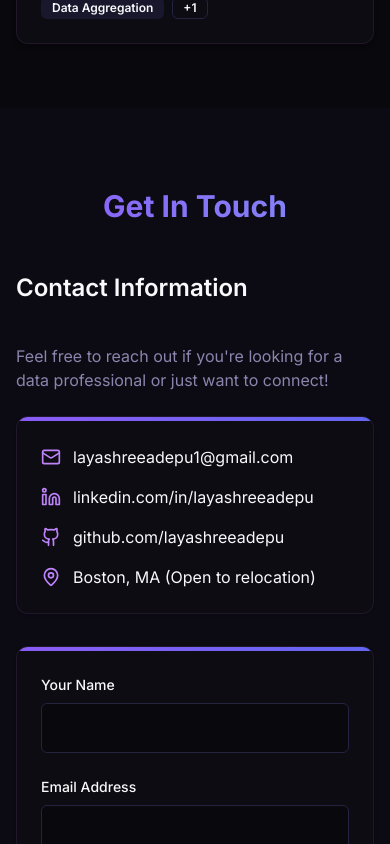
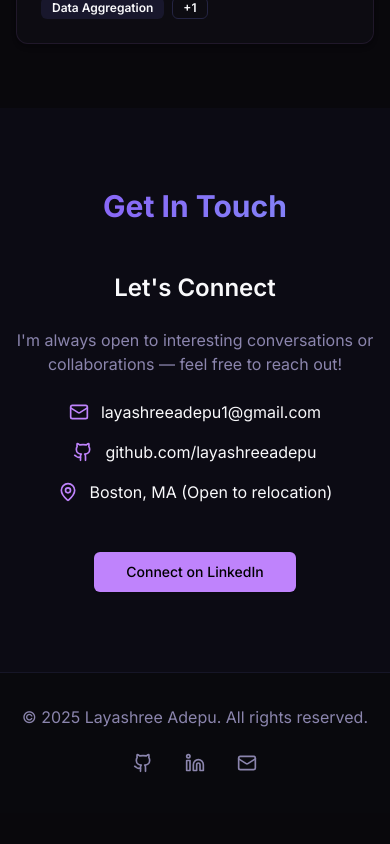
Before and after one commit to layashreeadepu/layashreewebsite, a Next.js app: page / in a window 390 px wide. Shown: the part 11156-12000 px from the top of the page. After the commit the page ends 11969 px from the top, so only its background shows below. Built offline with nearby package versions, Linux system fonts and the light colour scheme.

Commit message:
Update contact-section.tsx
Removed the message me part and the box layout

```diff
--- a/src/components/sections/contact-section.tsx
+++ b/src/components/sections/contact-section.tsx
@@ -1,10 +1,132 @@
+// "use client"
+
+// import { useState } from "react"
+// import { motion } from "framer-motion"
+// import { Button } from "@/components/ui/button"
+// import { Card, CardContent } from "@/components/ui/card"
+// import { toast } from "sonner"
+// import { Mail, Linkedin, Github, MapPin } from "lucide-react"
+
+// const containerVariants = {
+//   hidden: { opacity: 0 },
+//   visible: {
+//     opacity: 1,
+//     transition: {
+//       staggerChildren: 0.2,
+//     },
+//   },
+// }
+
+// const itemVariants = {
+//   hidden: { opacity: 0, y: 20 },
+//   visible: {
+//     opacity: 1,
+//     y: 0,
+//     transition: { duration: 0.5, ease: "easeOut" }
+//   }
+// }
+
+// export function ContactSection() {
+//   const [formData, setFormData] = useState({
+//     name: "",
+//     email: "",
+//     message: ""
+//   })
+//   const [isSubmitting, setIsSubmitting] = useState(false)
+
+//   const handleChange = (e: React.ChangeEvent<HTMLInputElement | HTMLTextAreaElement>) => {
+//     const { name, value } = e.target
+//     setFormData(prev => ({ ...prev, [name]: value }))
+//   }
+
+//   const handleSubmit = async (e: React.FormEvent) => {
+//     e.preventDefault()
+//     setIsSubmitting(true)
+
+//     // Simulate form submission
+//     setTimeout(() => {
+//       toast.success("Message sent! I'll get back to you soon.", {
+//         description: "Thank you for reaching out."
+//       })
+//       setIsSubmitting(false)
+//       setFormData({ name: "", email: "", message: "" })
+//     }, 1500)
+//   }
+
+//   return (
+//     <section id="contact" className="py-20 bg-secondary/20">
+//       <div className="container mx-auto px-4">
+//         <motion.div
+//           initial="hidden"
+//           whileInView="visible"
+//           viewport={{ once: true, amount: 0.2 }}
+//           variants={containerVariants}
+//         >
+//           <motion.h2 variants={itemVariants} className="section-heading text-center mb-12">
+//             Get In Touch
+//           </motion.h2>
+
+//           <div className="flex justify-center">
+//           <motion.div variants={itemVariants} className="w-full max-w-xl flex flex-col space-y-6 text-center">
+//             <h3 className="text-2xl font-semibold mb-4">Let's Connect</h3>
+//             <p className="text-muted-foreground mb-6">
+//               I'm always open to interesting conversations or collaborations — feel free to reach out!
+//             </p>
+
+//             <Card className="card-hover border-primary/10 overflow-hidden">
+//               <div className="h-1 w-full bg-gradient-to-r from-violet-500 to-indigo-500" />
+//               <CardContent className="p-6 flex flex-col space-y-4 items-center">
+//                 <div className="flex items-center">
+//                   <Mail className="h-5 w-5 text-primary mr-3" />
+//                   <a
+//                     href="mailto:layashreeadepu1@gmail.com"
+//                     className="text-foreground hover:text-primary transition-colors"
+//                   >
+//                     layashreeadepu1@gmail.com
+//                   </a>
+//                 </div>
+
+//                 <div className="flex items-center">
+//                   <Linkedin className="h-5 w-5 text-primary mr-3" />
+//                   <a
+//                     href="https://www.linkedin.com/in/layashreeadepu"
+//                     target="_blank"
+//                     rel="noopener noreferrer"
+//                     className="text-foreground hover:text-primary transition-colors"
+//                   >
+//                     linkedin.com/in/layashreeadepu
+//                   </a>
+//                 </div>
+
+//                 <div className="flex items-center">
+//                   <Github className="h-5 w-5 text-primary mr-3" />
+//                   <a
+//                     href="https://github.com/layashreeadepu"
+//                     target="_blank"
+//                     rel="noopener noreferrer"
+//                     className="text-foreground hover:text-primary transition-colors"
+//                   >
+//                     github.com/layashreeadepu
+//                   </a>
+//                 </div>
+
+//                 <div className="flex items-center">
+//                   <MapPin className="h-5 w-5 text-primary mr-3" />
+//                   <span>Boston, MA (Open to relocation)</span>
+//                 </div>
+//               </CardContent>
+//             </Card>
+//           </motion.div>
+//         </div>
+//         </motion.div>
+//       </div>
+//     </section>
+//   )
+// }
 "use client"
 
-import { useState } from "react"
 import { motion } from "framer-motion"
 import { Button } from "@/components/ui/button"
-import { Card, CardContent } from "@/components/ui/card"
-import { toast } from "sonner"
 import { Mail, Linkedin, Github, MapPin } from "lucide-react"
 
 const containerVariants = {
@@ -22,37 +144,11 @@ const itemVariants = {
   visible: {
     opacity: 1,
     y: 0,
-    transition: { duration: 0.5, ease: "easeOut" }
-  }
+    transition: { duration: 0.5, ease: "easeOut" },
+  },
 }
 
 export function ContactSection() {
-  const [formData, setFormData] = useState({
-    name: "",
-    email: "",
-    message: ""
-  })
-  const [isSubmitting, setIsSubmitting] = useState(false)
-
-  const handleChange = (e: React.ChangeEvent<HTMLInputElement | HTMLTextAreaElement>) => {
-    const { name, value } = e.target
-    setFormData(prev => ({ ...prev, [name]: value }))
-  }
-
-  const handleSubmit = async (e: React.FormEvent) => {
-    e.preventDefault()
-    setIsSubmitting(true)
-
-    // Simulate form submission
-    setTimeout(() => {
-      toast.success("Message sent! I'll get back to you soon.", {
-        description: "Thank you for reaching out."
-      })
-      setIsSubmitting(false)
-      setFormData({ name: "", email: "", message: "" })
-    }, 1500)
-  }
-
   return (
     <section id="contact" className="py-20 bg-secondary/20">
       <div className="container mx-auto px-4">
@@ -62,23 +158,26 @@ export function ContactSection() {
           viewport={{ once: true, amount: 0.2 }}
           variants={containerVariants}
         >
-          <motion.h2 variants={itemVariants} className="section-heading text-center mb-12">
+          <motion.h2
+            variants={itemVariants}
+            className="section-heading text-center mb-12"
+          >
             Get In Touch
           </motion.h2>
 
-          <div className="grid grid-cols-1 md:grid-cols-2 gap-8">
-            {/* Contact Info */}
-            <motion.div variants={itemVariants} className="flex flex-col space-y-6">
-              <h3 className="text-2xl font-semibold mb-4">Contact Information</h3>
-              <p className="text-muted-foreground mb-6">
-                Feel free to reach out if you're looking for a data professional or just want to connect!
+          <motion.div
+            variants={itemVariants}
+            className="max-w-2xl mx-auto text-center space-y-6"
+          >
+            <h3 className="text-2xl font-semibold">Let's Connect</h3>
+            <p className="text-muted-foreground">
+              I'm always open to interesting conversations or collaborations —
+              feel free to reach out!
             </p>
 
-              <Card className="card-hover border-primary/10 overflow-hidden">
-                <div className="h-1 w-full bg-gradient-to-r from-violet-500 to-indigo-500" />
-                <CardContent className="p-6 flex flex-col space-y-4">
-                  <div className="flex items-center">
-                    <Mail className="h-5 w-5 text-primary mr-3" />
+            <div className="space-y-4">
+              <div className="flex justify-center items-center space-x-3">
+                <Mail className="h-5 w-5 text-primary" />
                 <a
                   href="mailto:layashreeadepu1@gmail.com"
                   className="text-foreground hover:text-primary transition-colors"
@@ -87,20 +186,8 @@ export function ContactSection() {
                 </a>
               </div>
 
-                  <div className="flex items-center">
-                    <Linkedin className="h-5 w-5 text-primary mr-3" />
-                    <a
-                      href="https://www.linkedin.com/in/layashreeadepu"
-                      target="_blank"
-                      rel="noopener noreferrer"
-                      className="text-foreground hover:text-primary transition-colors"
-                    >
-                      linkedin.com/in/layashreeadepu
-                    </a>
-                  </div>
-
-                  <div className="flex items-center">
-                    <Github className="h-5 w-5 text-primary mr-3" />
+              <div className="flex justify-center items-center space-x-3">
+                <Github className="h-5 w-5 text-primary" />
                 <a
                   href="https://github.com/layashreeadepu"
                   target="_blank"
@@ -111,77 +198,25 @@ export function ContactSection() {
                 </a>
               </div>
 
-                  <div className="flex items-center">
-                    <MapPin className="h-5 w-5 text-primary mr-3" />
+              <div className="flex justify-center items-center space-x-3">
+                <MapPin className="h-5 w-5 text-primary" />
                 <span>Boston, MA (Open to relocation)</span>
               </div>
-                </CardContent>
-              </Card>
-            </motion.div>
-
-            {/* Contact Form */}
-            <motion.div variants={itemVariants}>
-              <Card className="card-hover border-primary/10 overflow-hidden">
-                <div className="h-1 w-full bg-gradient-to-r from-violet-500 to-indigo-500" />
-                <CardContent className="p-6">
-                  <form onSubmit={handleSubmit} className="space-y-6">
-                    <div>
-                      <label htmlFor="name" className="block text-sm font-medium mb-2">
-                        Your Name
-                      </label>
-                      <input
-                        id="name"
-                        name="name"
-                        type="text"
-                        required
-                        className="w-full p-3 rounded-md border border-input bg-background focus:border-primary focus:outline-none focus:ring-1 focus:ring-primary"
-                        value={formData.name}
-                        onChange={handleChange}
-                      />
             </div>
 
-                    <div>
-                      <label htmlFor="email" className="block text-sm font-medium mb-2">
-                        Email Address
-                      </label>
-                      <input
-                        id="email"
-                        name="email"
-                        type="email"
-                        required
-                        className="w-full p-3 rounded-md border border-input bg-background focus:border-primary focus:outline-none focus:ring-1 focus:ring-primary"
-                        value={formData.email}
-                        onChange={handleChange}
-                      />
+            {/* LinkedIn Button */}
+            <div className="pt-6">
+              <Button asChild size="lg">
+                <a
+                  href="https://www.linkedin.com/in/layashreeadepu"
+                  target="_blank"
+                  rel="noopener noreferrer"
+                >
+                  Connect on LinkedIn
+                </a>
+              </Button>
             </div>
-
-                    <div>
-                      <label htmlFor="message" className="block text-sm font-medium mb-2">
-                        Your Message
-                      </label>
-                      <textarea
-                        id="message"
-                        name="message"
-                        rows={5}
-                        required
-                        className="w-full p-3 rounded-md border border-input bg-background focus:border-primary focus:outline-none focus:ring-1 focus:ring-primary resize-none"
-                        value={formData.message}
-                        onChange={handleChange}
-                      />
-                    </div>
-
-                    <Button
-                      type="submit"
-                      className="w-full"
-                      disabled={isSubmitting}
-                    >
-                      {isSubmitting ? "Sending..." : "Send Message"}
-                    </Button>
-                  </form>
-                </CardContent>
-              </Card>
           </motion.div>
-          </div>
         </motion.div>
       </div>
     </section>
```
Lines whose indentation alone changed are shown as unchanged.
